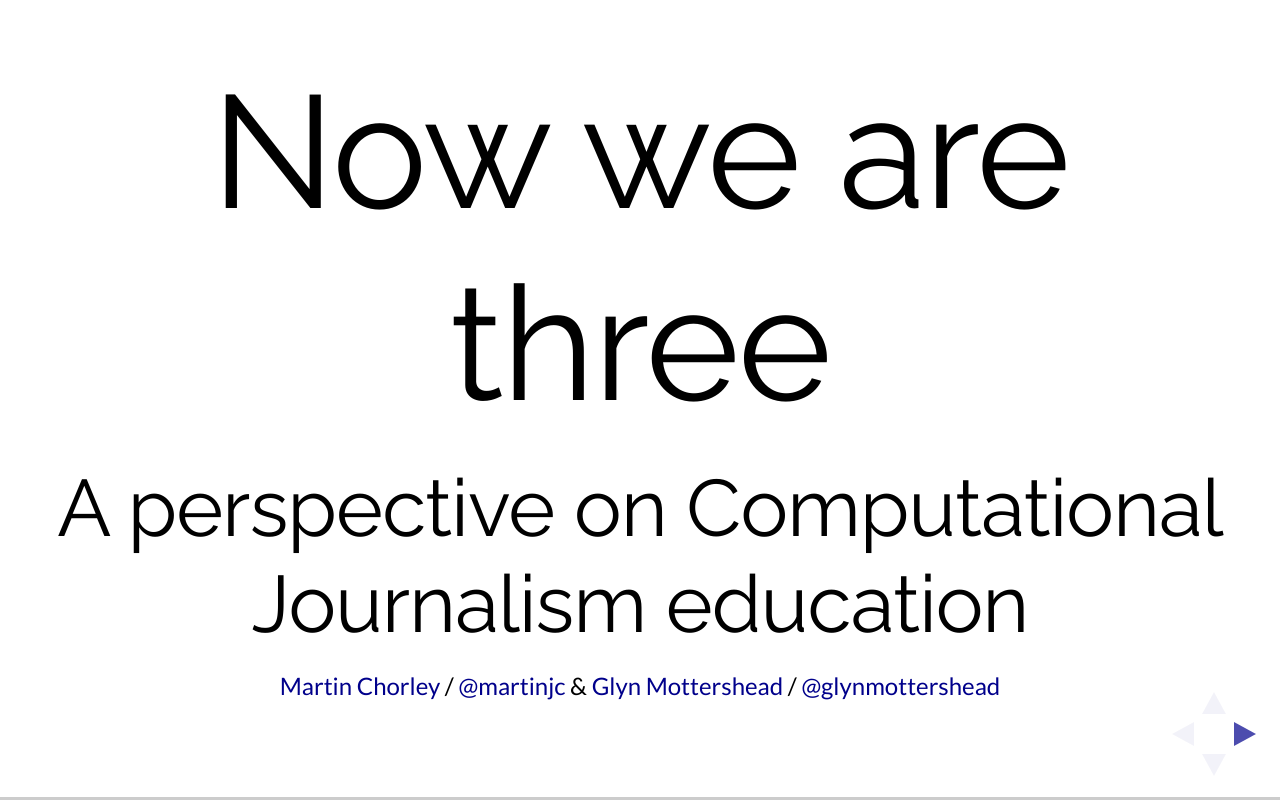
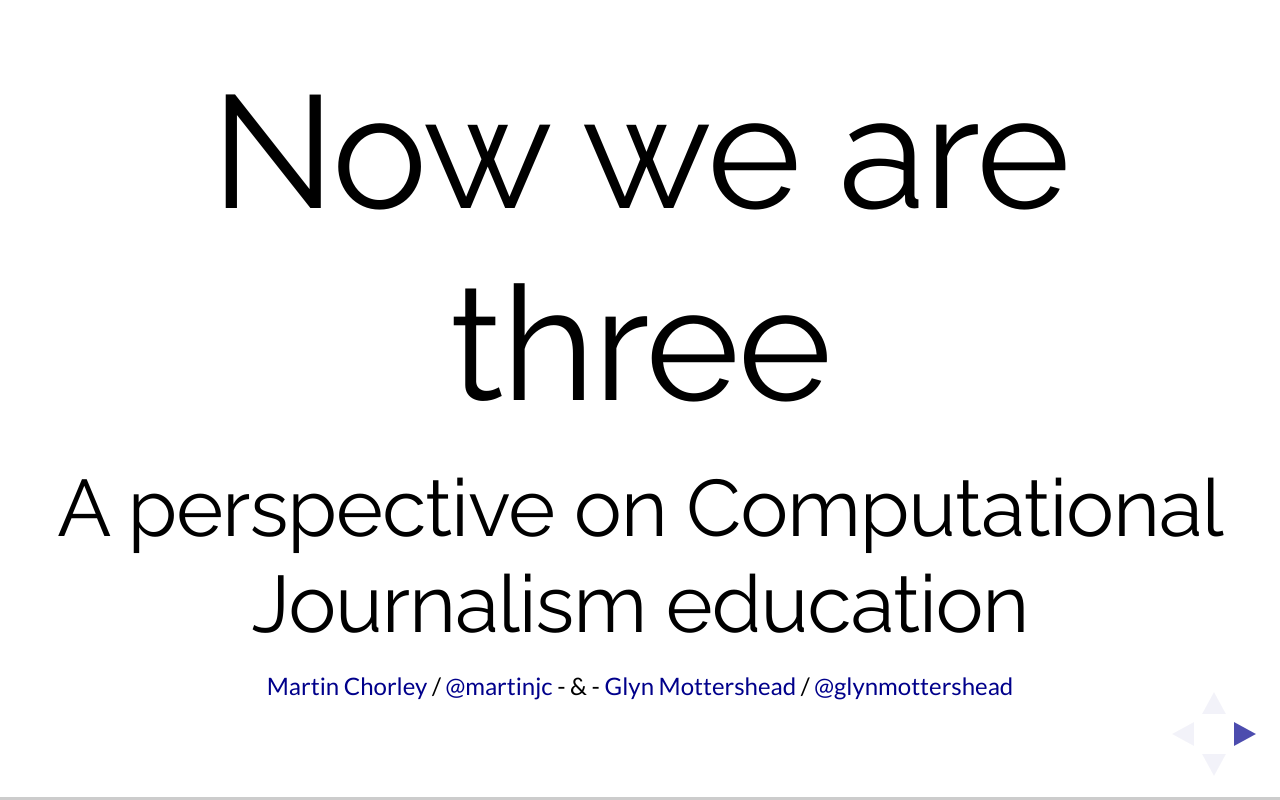
Before and after one commit to cboutaud/datajconftalk-20170706, a plain HTML site: page index.html in a window 1280 px wide. Drawn offline with Linux system fonts and the light colour scheme; a web font is replaced by a local one.

Commit message:
updated title

```diff
--- a/index.html
+++ b/index.html
@@ -83,7 +83,7 @@
 					<h1>Now we are three</h1>
 					<h3>A perspective on Computational Journalism education</h3>
 					<p>
-						<small><a href="https://martinjc.com">Martin Chorley</a> / <a href="https://twitter.com/martinjc">@martinjc</a> & <a href="https://martinjc.com">Glyn Mottershead</a> / <a href="https://twitter.com/glynmottershead">@glynmottershead</a></small>
+						<small><a href="https://martinjc.com">Martin Chorley</a> / <a href="https://twitter.com/martinjc">@martinjc</a> - &amp; - <a href="https://martinjc.com">Glyn Mottershead</a> / <a href="https://twitter.com/glynmottershead">@glynmottershead</a></small>
 					</p>
 				</section>
 				<section data-background-image="img/start_tweet.png" data-background-size="contain">
```
